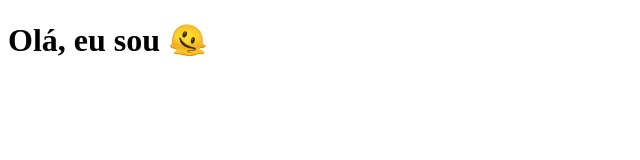
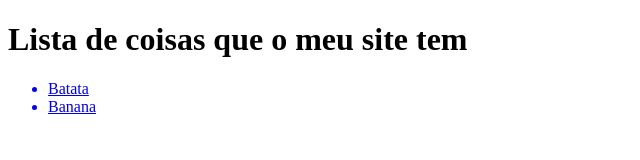
Before and after one commit to ruimgbarros/o-meu-site-aula3, a plain HTML site: page index.html in a window 1280 px wide. Shown: the whole page, without its empty margins (0-640 px from the left). Drawn offline with Linux system fonts and the light colour scheme.

Commit message:
novos elementos + links na homepage

```diff
--- a/index.html
+++ b/index.html
@@ -3,9 +3,19 @@
 <head>
     <meta charset="UTF-8">
     <meta name="viewport" content="width=device-width, initial-scale=1.0">
-    <title>O meu site 😂</title>
+    <title>Tutti Frutti 🍌 🥔</title>
 </head>
 <body>
-    <h1>Olá, eu sou 🫠</h1>
+    <main>
+        <h1>Lista de coisas que o meu site tem</h1>
+        <ul>
+            <a href="/batata.html" target="_blank" >
+                <li>Batata</li>
+            </a>
+            <a href="/banana.html" target="_blank" >
+                <li>Banana</li>
+            </a>
+        </ul>
+    </main>
 </body>
 </html>
```
Also changed, not shown: banana.html (added, +11 -0 lines).
